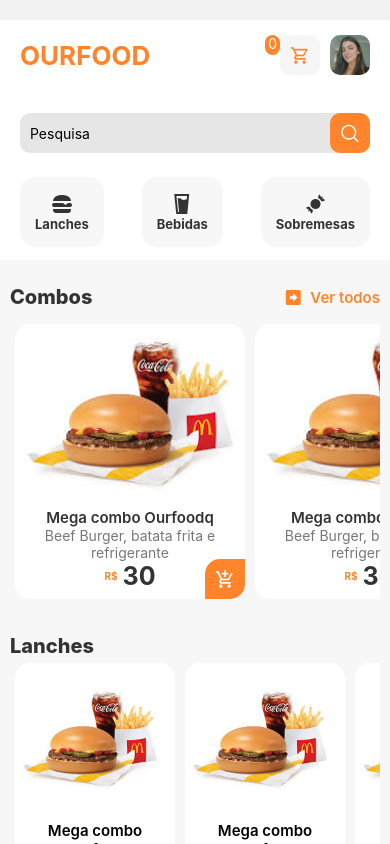
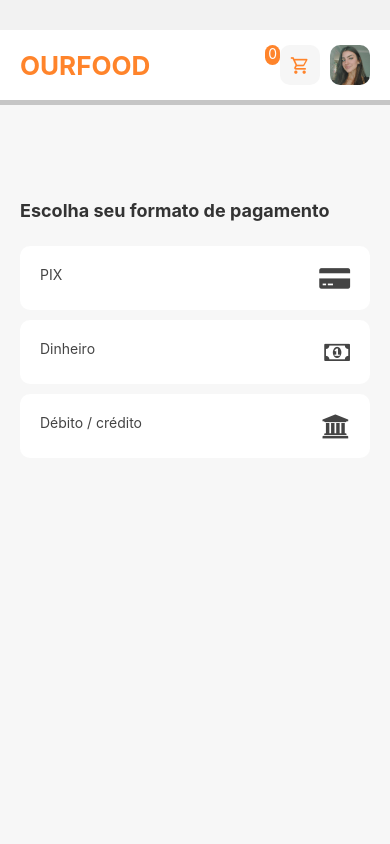
Before and after one commit to ggpaap/OurFoodMobile-main, a React Native app: screen /Pagamento in a window 390 px wide. Built offline with nearby package versions, Linux system fonts and the light colour scheme.

Commit message:
Criação da tela de pagamentos

```diff
--- a/App.js
+++ b/App.js
@@ -1,6 +1,10 @@
 import Home from "./src/pages/Home/index";
 import Header from "./src/components/Header/Header";
 import Carrinho from "./src/pages/Carrinho/index";
+import Pagamento from "./src/pages/Pagamento/index";
+import Pix from "./src/pages/Pagamento/pix";
+import Dinheiro from "./src/pages/Pagamento/dinheiro";
+import Cartao from "./src/pages/Pagamento/cartao";
 import { NavigationContainer } from "@react-navigation/native";
 import { createNativeStackNavigator } from "@react-navigation/native-stack";
 
@@ -17,6 +21,10 @@ export default function app() {
       >
         <Stack.Screen name="Home" component={Home} />
         <Stack.Screen name="Carrinho" component={Carrinho} />
+        <Stack.Screen name="Pagamento" component={Pagamento} />
+        <Stack.Screen name="PIX" component={Pix} />
+        <Stack.Screen name="Dinheiro" component={Dinheiro} />
+        <Stack.Screen name="Cartao" component={Cartao} />
       </Stack.Navigator>
     </NavigationContainer>
   );
--- a/src/components/Carrinho/CardLanche/Card.js
+++ b/src/components/Carrinho/CardLanche/Card.js
@@ -9,41 +9,37 @@ export default class Card extends Component {
   render() {
     return (
       <View style={styles.card}>
-        <Image
-          source={this.props.lanche.caminhoImagem}
-          style={styles.fotoCategoria}
-        />
         <View style={styles.infos}>
-          <View style={{ alignItems: "flex-start" }}>
-            <Text style={styles.nomeCategoria}>
+          <View style={{ alignItems: "flex-start", padding: 10 }}>
+            <Text style={styles.text}>
               {this.props.lanche.nomeProduto}
             </Text>
-            <Text style={{ color: "#777", fontSize: 14 }}>
+            <Text style={{ color: "#777", fontSize: 14,  }}>
               {this.props.lanche.descricaoProduto}
             </Text>
           </View>
           <View
             style={{
               flexDirection: "row",
-              justifyContent: "flex-end",
               alignItems: "center",
-              position: "absolute",
-              right: 0,
-              bottom: 0,
               gap: 10,
             }}
           >
+            <View style={styles.btn}>
+              <Text style={{ color: "white", fontWeight: "600" }}>3 Unid.</Text>
+            </View>
             <View style={{flexDirection: "row"}}>
               <Text style={{ color: "#FF842B" }}>R$</Text>
-              <Text style={styles.nomeCategoria}>
+              <Text style={styles.text}>
                 {this.props.lanche.valor}
               </Text>
             </View>
-            <View style={styles.btn}>
-              <Text style={{ color: "white", fontWeight: "600" }}>3 Unid.</Text>
-            </View>
           </View>
         </View>
+        <Image
+          source={this.props.lanche.caminhoImagem}
+          style={styles.foto}
+        />
       </View>
     );
   }
--- a/src/components/Carrinho/CardLanche/style.js
+++ b/src/components/Carrinho/CardLanche/style.js
@@ -1,37 +1,35 @@
 import { StyleSheet } from "react-native"
 const styles = StyleSheet.create({
-    fotoCategoria: {
-        width: 100,
+    foto: {
+        borderRadius: 15,
         height: 100,
-        borderRadius: 15,
+        width: 100
     },
     card: {
-        width: "100%",
         margin: 5,
-        height: 100,
         borderRadius: 10,
         flexDirection: "row",
-        justifyContent: "space-between",
+        overflow: "hidden",
         backgroundColor: "#fff",
     },
-    nomeCategoria: {
+    text: {
         fontSize: 15,
         textAlign: "center",
         fontWeight: "600",
     },
     infos: {
-        justifyContent: "center",
+        position: "static",
+        justifyContent: "space-between",
+        width: "65%"
     },
     btn: {
         backgroundColor: "#FF842B",
         padding: 10,
         justifyContent: "center",
         alignItems: "center",
-        overflow: "hidden",
         borderRadius: 10,
-        borderTopRightRadius: 0,
-        borderBottomLeftRadius: 0,
-        zIndex: 5,
+        borderTopLeftRadius: 0,
+        borderBottomRightRadius: 0,
     }
 });
 
--- a/src/components/Header/style.js
+++ b/src/components/Header/style.js
@@ -4,8 +4,16 @@ const styles = StyleSheet.create({
     paddingHorizontal: 20,
     paddingVertical: 15,
     flexDirection: "column",
-    marginTop: 20,
+    marginTop: 30,
     backgroundColor: "#fff",
+    elevation: 2,
+    shadowColor: '#000',
+    shadowOffset: {
+      width: 0,
+      height: 5,
+    },
+    shadowOpacity: 0.2,
+    padding: 15,
   },
   headerPrincipal: {
     flexDirection: "row",
--- a/src/pages/Carrinho/index.js
+++ b/src/pages/Carrinho/index.js
@@ -1,9 +1,12 @@
-import { StyleSheet, View, Text, TouchableOpacity } from "react-native";
+import { View, Text, TouchableOpacity } from "react-native";
 import { ScrollView } from "react-native";
 import Main from "../../components/Carrinho/Main/Main";
 import styles from "./style";
+import { useNavigation } from "@react-navigation/native";
 
 function ValorTotal() {
+  const navigation = useNavigation();
+
   return (
     <View
       style={styles.ValorContainer}
@@ -25,13 +28,13 @@ function ValorTotal() {
           <Text style={styles.valor}>R$59,04</Text>
         </View>
       </View>
-      <TouchableOpacity >
+      <TouchableOpacity onPress={() => navigation.navigate("Pagamento")}>
         <Text style={{color: "white", fontSize: 16, padding: 10, textAlign: "center", fontWeight: "600", borderRadius: 10, marginTop: 20,backgroundColor: "#FF842B"}}>Prosseguir</Text>
       </TouchableOpacity>
     </View>
   );
 }
-export default function Home() {
+export default function Carrinho() {
   return (
     <View style={styles.body}>
       <ScrollView>
--- a/src/pages/Carrinho/style.js
+++ b/src/pages/Carrinho/style.js
@@ -28,8 +28,8 @@ const styles = StyleSheet.create({
     justifyContent: "space-between",
   },
   ValorContainer: {
-    elevation: 5, // para Android (cria uma sombra)
-    shadowColor: '#000', // para iOS (cor da sombra)
+    elevation: 5,
+    shadowColor: '#000',
     shadowOffset: {
       width: 0,
       height: 2,
--- /dev/null
+++ b/src/pages/Pagamento/cartao.js
@@ -0,0 +1,6 @@
+import { Text } from "react-native";
+export default function Cartao() {
+  return (
+    <Text>Cartão</Text>
+  );
+}
--- /dev/null
+++ b/src/pages/Pagamento/dinheiro.js
@@ -0,0 +1,6 @@
+import { Text } from "react-native";
+export default function Dinheiro() {
+  return (
+    <Text>Dinheiro</Text>
+  );
+}
--- /dev/null
+++ b/src/pages/Pagamento/index.js
@@ -0,0 +1,61 @@
+import { StyleSheet, View, Text, TouchableOpacity } from "react-native";
+import { FontAwesome } from "@expo/vector-icons";
+import { useNavigation } from "@react-navigation/native";
+
+function PagamentoCard(props) {
+  return (
+    <View
+      style={{
+        backgroundColor: "#fff",
+        borderRadius: 10,
+        padding: 20,
+        flexDirection: "row",
+        justifyContent: "space-between",
+      }}
+    >
+      <Text style={{ color: "#444" }}>{props.formato}</Text>
+      <FontAwesome name={props.icon} size={24} color="#444" />
+    </View>
+  );
+}
+export default function Pagamento() {
+  const navigation = useNavigation();
+
+  return (
+    <View style={styles.body}>
+      <Text
+        style={{
+          fontWeight: "bold",
+          fontSize: 18,
+          color: "#333",
+          marginBottom: 25,
+        }}
+      >
+        Escolha seu formato de pagamento
+      </Text>
+      <View style={styles.main}>
+        <TouchableOpacity onPress={() => navigation.navigate("PIX")}>
+          <PagamentoCard formato="PIX" icon="credit-card-alt" />
+        </TouchableOpacity>
+        <TouchableOpacity onPress={() => navigation.navigate("Dinheiro")}>
+        <PagamentoCard formato="Dinheiro" icon="money"/>
+        </TouchableOpacity>
+        <TouchableOpacity onPress={() => navigation.navigate("Cartao")}>
+        <PagamentoCard formato="Débito / crédito" icon="bank" />
+        </TouchableOpacity>
+      </View>
+    </View>
+  );
+}
+
+const styles = StyleSheet.create({
+  body: {
+    backgroundColor: "#F7F7F7",
+    flex: 1,
+    padding: 20,
+    paddingTop: 100,
+  },
+  main: {
+    gap: 10,
+  },
+});
--- /dev/null
+++ b/src/pages/Pagamento/pix.js
@@ -0,0 +1,6 @@
+import { Text } from "react-native";
+export default function Pix() {
+  return (
+    <Text>PIX</Text>
+  );
+}
--- a/src/pages/Perfil/index.js
+++ b/src/pages/Perfil/index.js
@@ -3,7 +3,7 @@ import { StyleSheet, View, Text } from "react-native";
 export default function Home({  }) {
   return (
     <View style={styles.body}>
-      <Text>vtnc piranhaaaaaaaaaaaaaaaaaaa</Text>
+      <Text> </Text>
     </View>
   );
 }
```
